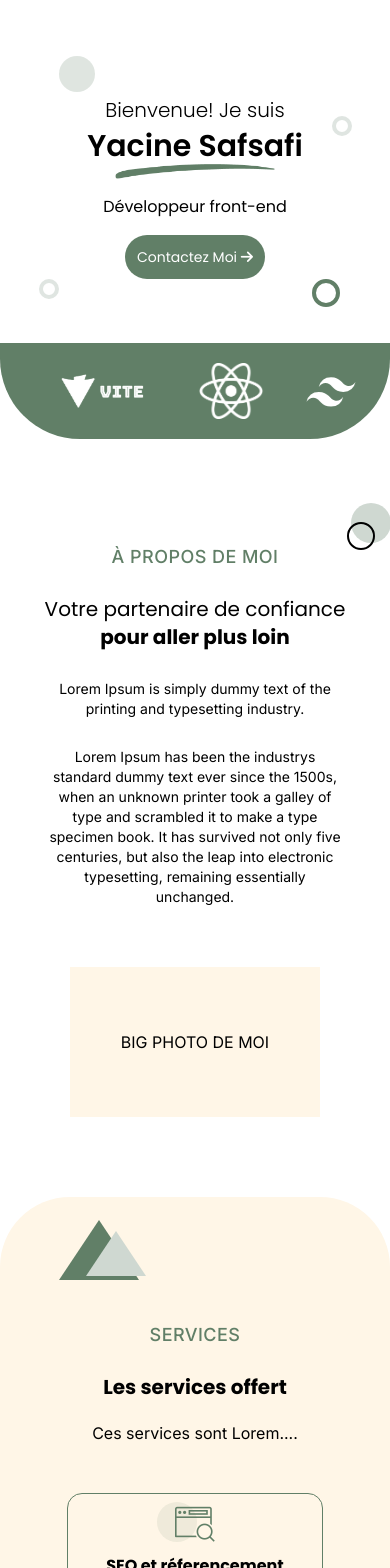
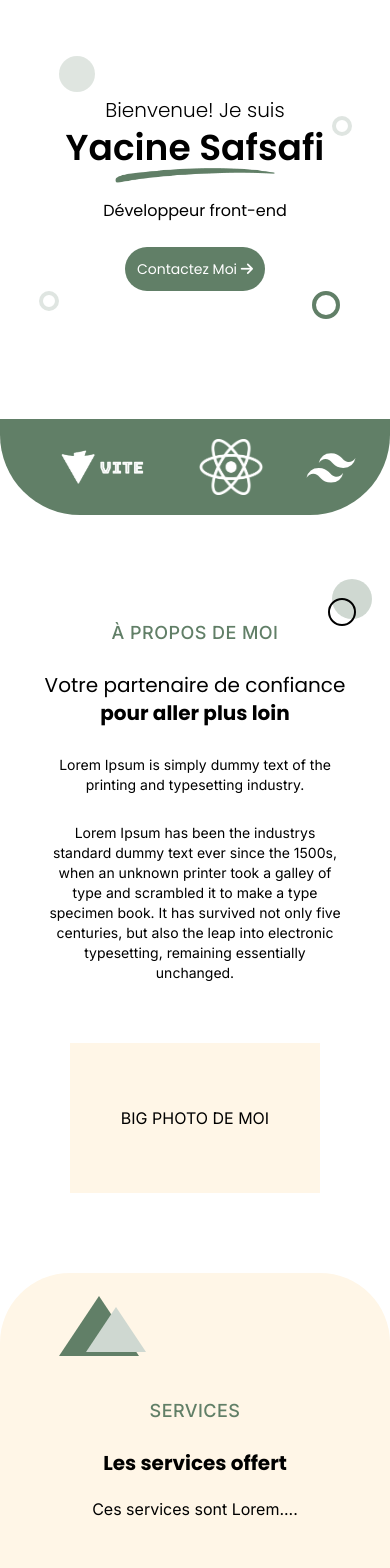
Before and after one commit to Yacesf/Portfolio-YSF, a React (Vite) app: page / in a window 390 px wide. Shown: the part 100-1668 px from the top of the page. Built offline with nearby package versions, Linux system fonts and the light colour scheme.

Commit message:
Reajustement de la responsive xs

```diff
--- a/src/components/serviceCard.jsx
+++ b/src/components/serviceCard.jsx
@@ -17,11 +17,11 @@ function ServiceCard({ icon, title, explainText }) {
         bgColor={isHovered ? "bg-white" : "bg-vert"}
         opacity="opacity-10"
         left="left-[35%] lg:left-[38%]"
-        top="lg:top-[15%] xl:top-[17%]"
+        top="xs:top-[9%] lg:top-[15%] xl:top-[17%]"
       />
       <div className="flex flex-col justify-center items-center">
         <div
-           className={`lg:mt-8 xl:mt-16 ${isHovered ? "invert brightness-0" : ""}`}
+           className={`xs:mt-5 lg:mt-8 xl:mt-16 ${isHovered ? "invert brightness-0" : ""}`}
         >
           {icon}
         </div>
--- a/src/pages/about.jsx
+++ b/src/pages/about.jsx
@@ -38,13 +38,13 @@ function About() {
         size="h-10 w-10 lg:h-16 lg:w-16"
         bgColor="bg-vert"
         opacity="opacity-30"
-        left="left-[90%]"
+        left="xs:left-[85%] left-[90%]"
         top="top-0"
       />
       <Circle
         size="h-7 w-7 lg:h-12 lg:w-12"
         border="border-2 lg:border-4 border-black"
-        left="left-[89%]"
+        left="xs:left-[84%] left-[89%]"
         top="top-[3%]"
       />
     </section>
--- a/src/pages/home.jsx
+++ b/src/pages/home.jsx
@@ -11,7 +11,7 @@ function Home() {
         </p>
 
         <div className="flex flex-col items-center">
-          <h2 className="text-3xl sm:text-5xl lg:text-7xl font-semibold">
+          <h2 className="text-4xl sm:text-5xl lg:text-7xl font-semibold">
             Yacine Safsafi
           </h2>
           <img
@@ -19,7 +19,7 @@ function Home() {
             src={Ligne}
             alt="Trait"
           />
-          <span className="text-base sm:text-lg lg:text-xl mb-4 lg:mb-6">
+          <span className="text-base sm:text-lg lg:text-xl mb-6">
             Développeur front-end
           </span>
           <a href="#contact">
--- a/src/pages/project.jsx
+++ b/src/pages/project.jsx
@@ -25,7 +25,7 @@ function Project() {
           <b>Certain de mes projets</b>
         </span>
       </div>
-      <div className="flex xs:flex-col xs:gap-5 justify-evenly gap-8 mt-10 sm:mt-20 mb-40 px-7">
+      <div className="flex xs:flex-col justify-evenly gap-8 mt-10 sm:mt-20 mb-40 px-7">
         {projectData.map((projet) => (
           <ProjectCard
             key={projet.id}
--- a/src/pages/service.jsx
+++ b/src/pages/service.jsx
@@ -17,7 +17,9 @@ function Service() {
         <span className="xs:text-xl lg:text-4xl text-2xl font-poppins">
           <b>Les services offert</b>
         </span>
-        <p className="lg:text-xl mb-12 lg:mb-20 mt-5">Ces services sont Lorem....</p>
+        <p className="lg:text-xl mb-12 lg:mb-20 mt-5">
+          Ces services sont Lorem....
+        </p>
       </div>
       <Triangle
         borderLeft="border-l-[30px] lg:border-l-[40px] border-l-transparent"
--- a/src/pages/skill.jsx
+++ b/src/pages/skill.jsx
@@ -16,7 +16,7 @@ function Skill() {
   ];
 
   return (
-    <div className="mt-32 xs:mt-16 lg:mt-40 h-24 lg:h-36 overflow-hidden rounded-b-[80px] flex bg-vert justify-center">
+    <div className="mt-32 lg:mt-40 h-24 lg:h-36 overflow-hidden rounded-b-[80px] flex bg-vert justify-center">
       <div className=" flex items-center gap-10 animate-marquee w-max-none">
         {skillLogo.map((skill) => (
           <img
```
